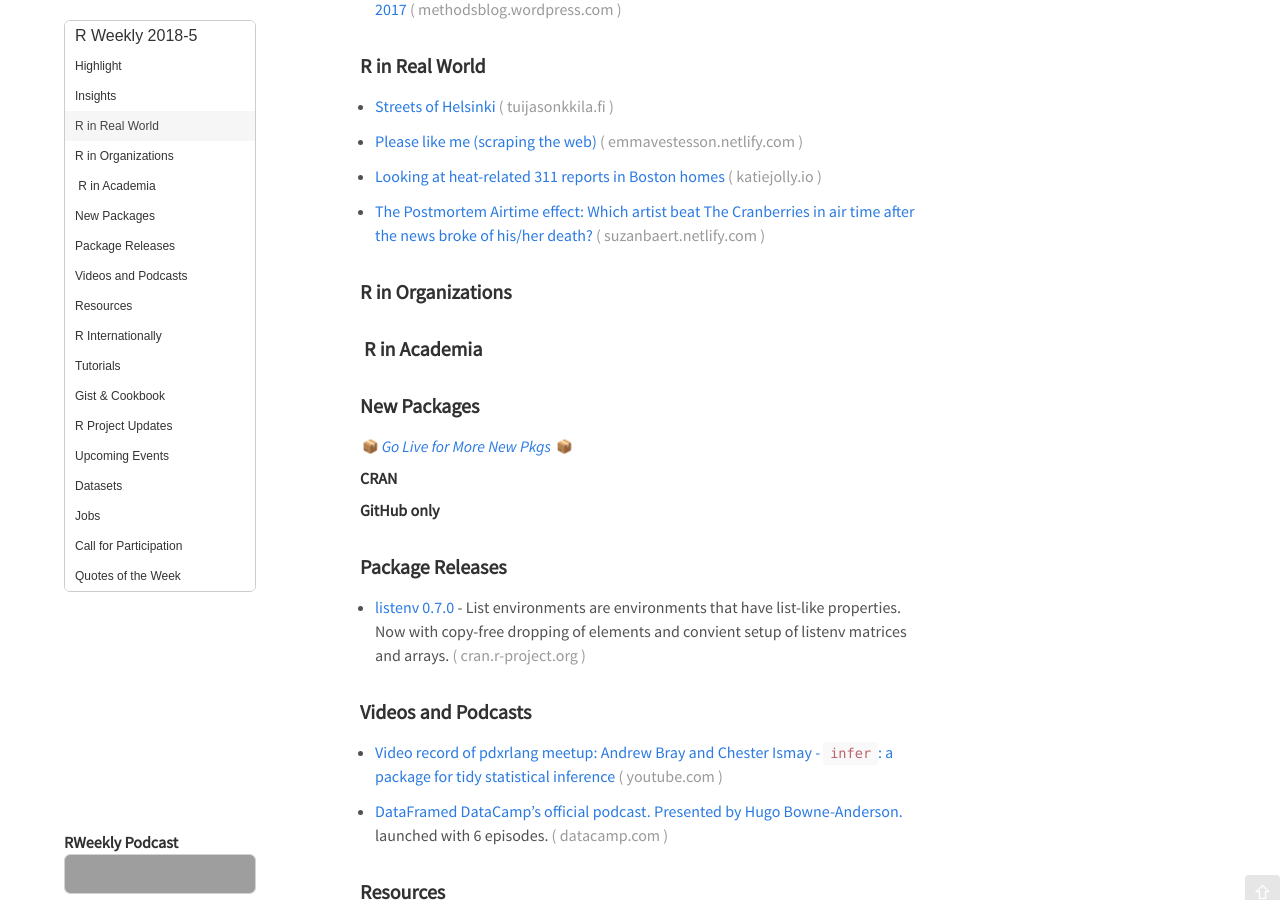
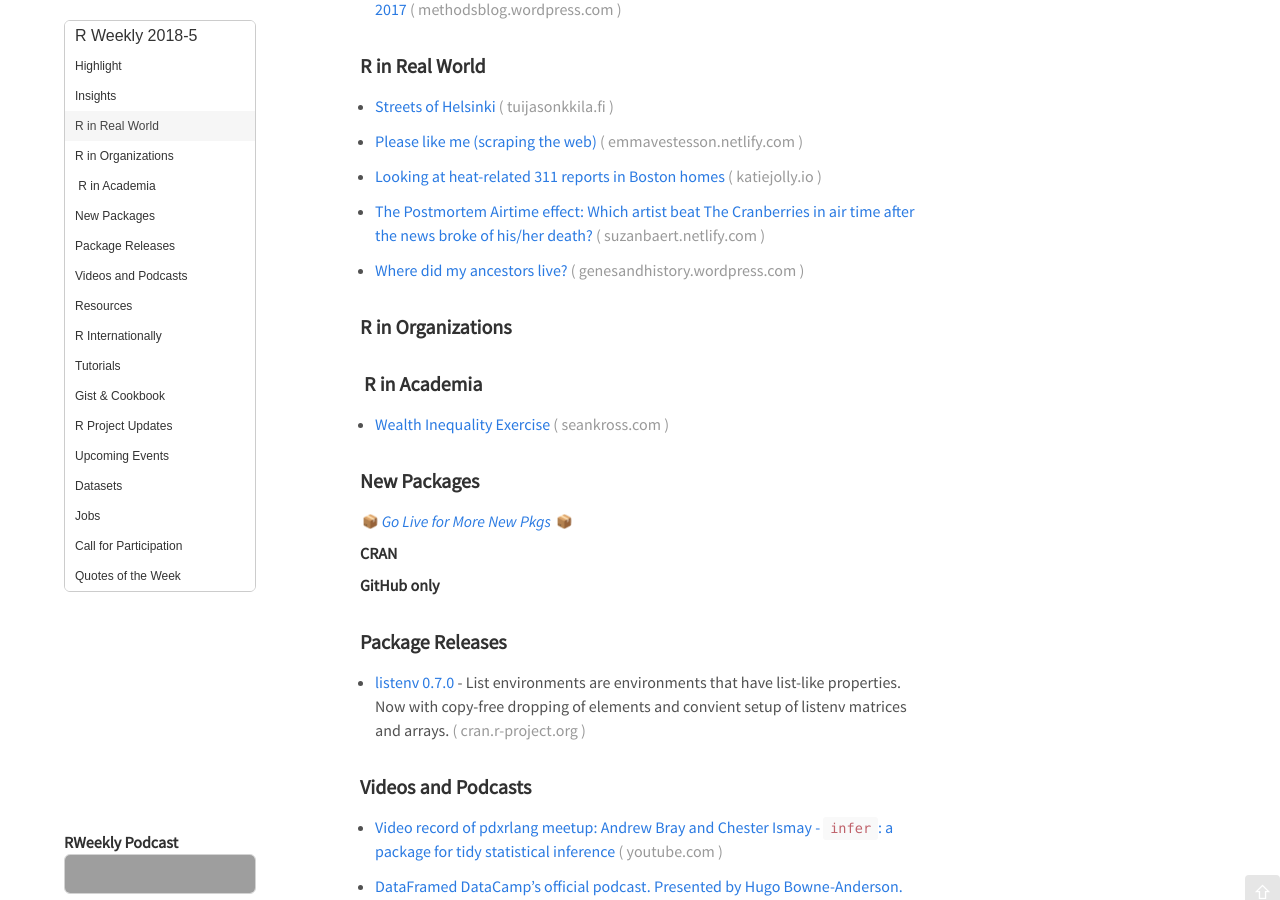
Before and after one commit to rweekly/rweekly.org, a Jekyll site: the page built from draft.md, in a window 1280 px wide and 900 px high, scrolled down 451 px. Built offline with Jekyll 4.4.1, drawn with Linux system fonts in a browser that asks for light colours; emoji names are drawn with the system emoji font; comment, search, counter and statistics services are not loaded; grey boxes are pictures that could not be loaded.

Commit message:
Update draft.md

```diff
--- a/draft.md
+++ b/draft.md
@@ -31,13 +31,15 @@ Release Date: 2018-1-29
 
 + [The Postmortem Airtime effect: Which artist beat The Cranberries in air time after the news broke of his/her death?](https://suzanbaert.netlify.com/2018/01/postmortemplaylist/)
 
++ [Where did my ancestors live?](https://genesandhistory.wordpress.com/2018/01/23/where-did-my-ancestors-live/)
+
 ###  R in Organizations
 
 
 
 ###  R in Academia
 
-
++ [Wealth Inequality Exercise](http://seankross.com/notes/modeling-inequality/)
 
 ###  New Packages
 
```
